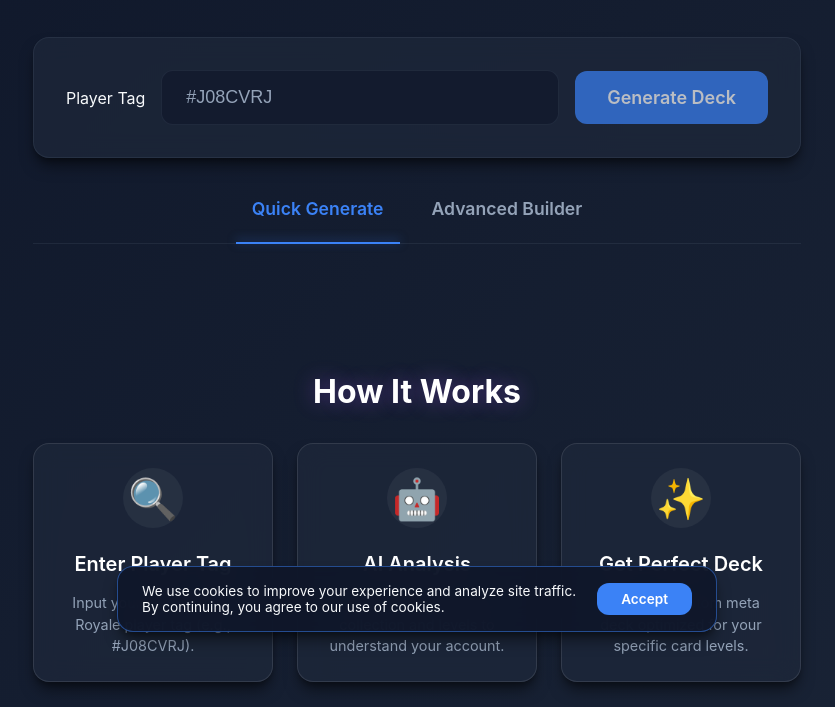
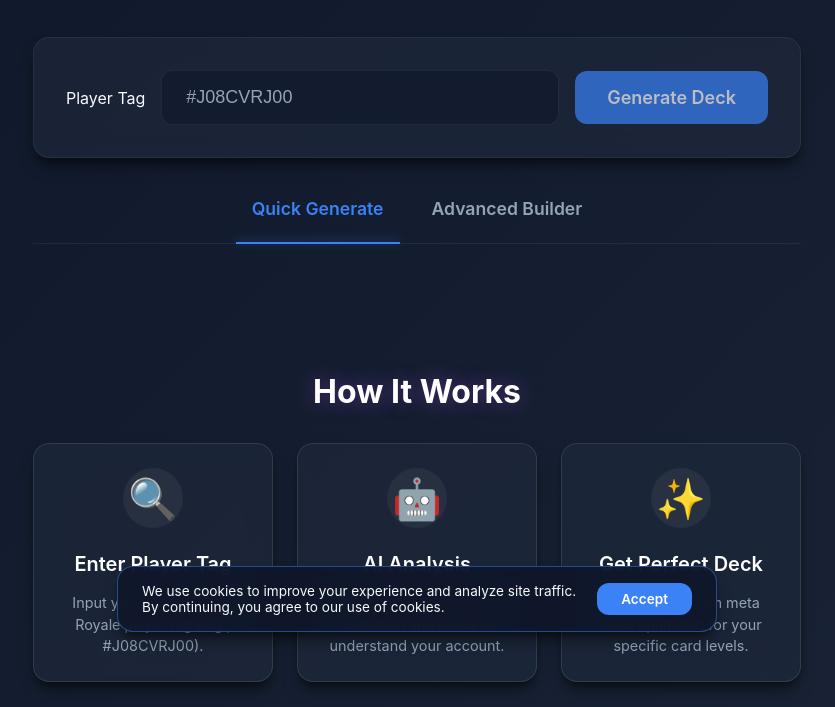
Before and after one commit to hknyildz/clash-ai-Frontend, a React (Vite) app: page / in a window 1280 px wide. Shown: the part 152-859 px from the top of the page, without its empty margins (223-1058 px from the left). Built offline with nearby package versions, Linux system fonts and the light colour scheme.

Commit message:
minor changes

```diff
--- a/index.html
+++ b/index.html
@@ -8,6 +8,7 @@
   <link rel="shortcut icon" href="/favicon.png" />
   <meta name="viewport" content="width=device-width, initial-scale=1.0" />
   <title>Clash Deckster</title>
+  <link rel="canonical" href="https://clashdeckster.com/" />
   <script async src="https://pagead2.googlesyndication.com/pagead/js/adsbygoogle.js?client=ca-pub-2702577620974196"
     crossorigin="anonymous"></script>
   <!-- Google tag (gtag.js) -->
--- a/src/components/HowItWorks.jsx
+++ b/src/components/HowItWorks.jsx
@@ -5,7 +5,7 @@ const steps = [
     {
         id: 1,
         title: "Enter Player Tag",
-        description: "Input your unique Clash Royale player tag (e.g., #J08CVRJ).",
+        description: "Input your unique Clash Royale player tag (e.g., #J08CVRJ00).",
         icon: "🔍"
     },
     {
--- a/src/components/InputSection.jsx
+++ b/src/components/InputSection.jsx
@@ -24,7 +24,7 @@ const InputSection = ({ tag, setTag, onGenerate, isLoading, showButton = true })
                     <input
                         type="text"
                         id="playerTag"
-                        placeholder="#J08CVRJ"
+                        placeholder="#J08CVRJ00"
                         value={tag}
                         onChange={(e) => setTag(e.target.value)}
                         className="player-input"
```
Also changed, not shown: 1 other file (tests, documents, lock files or other folders).
